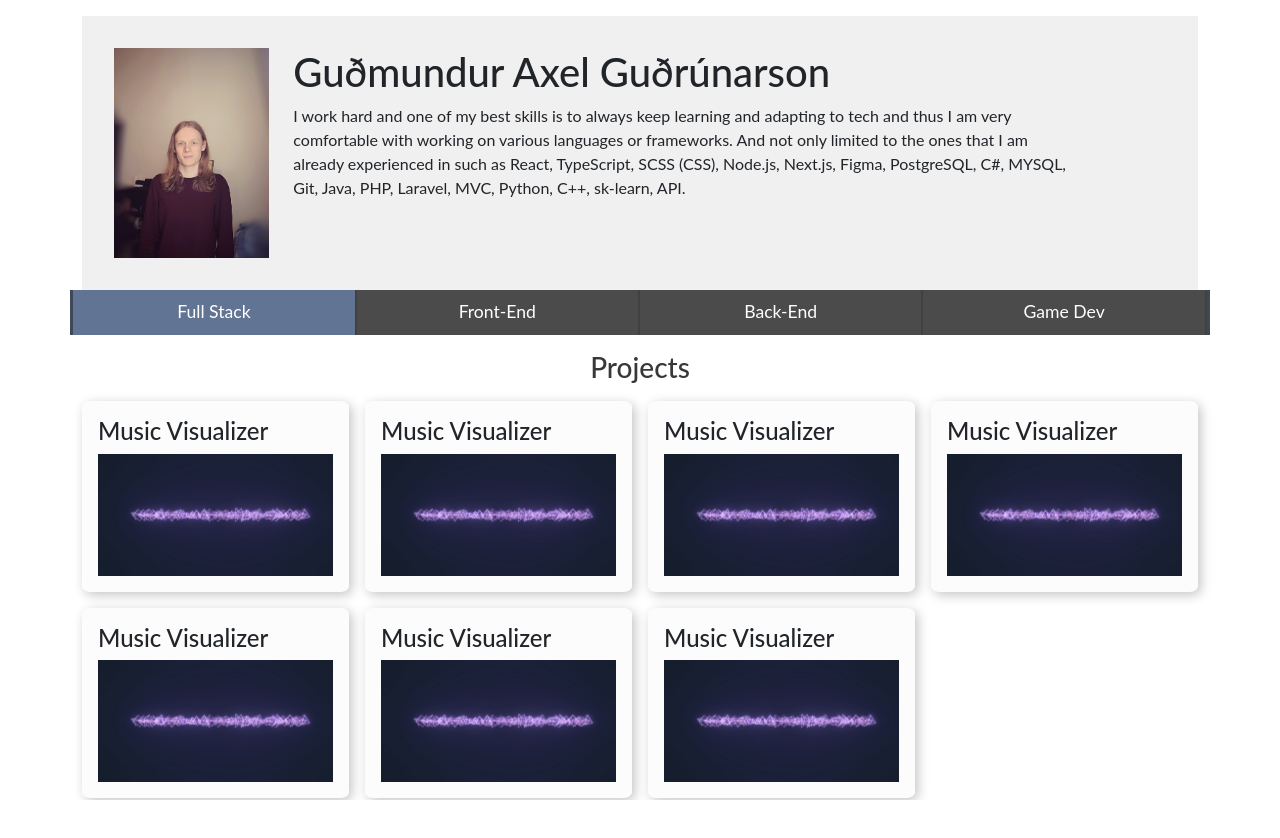
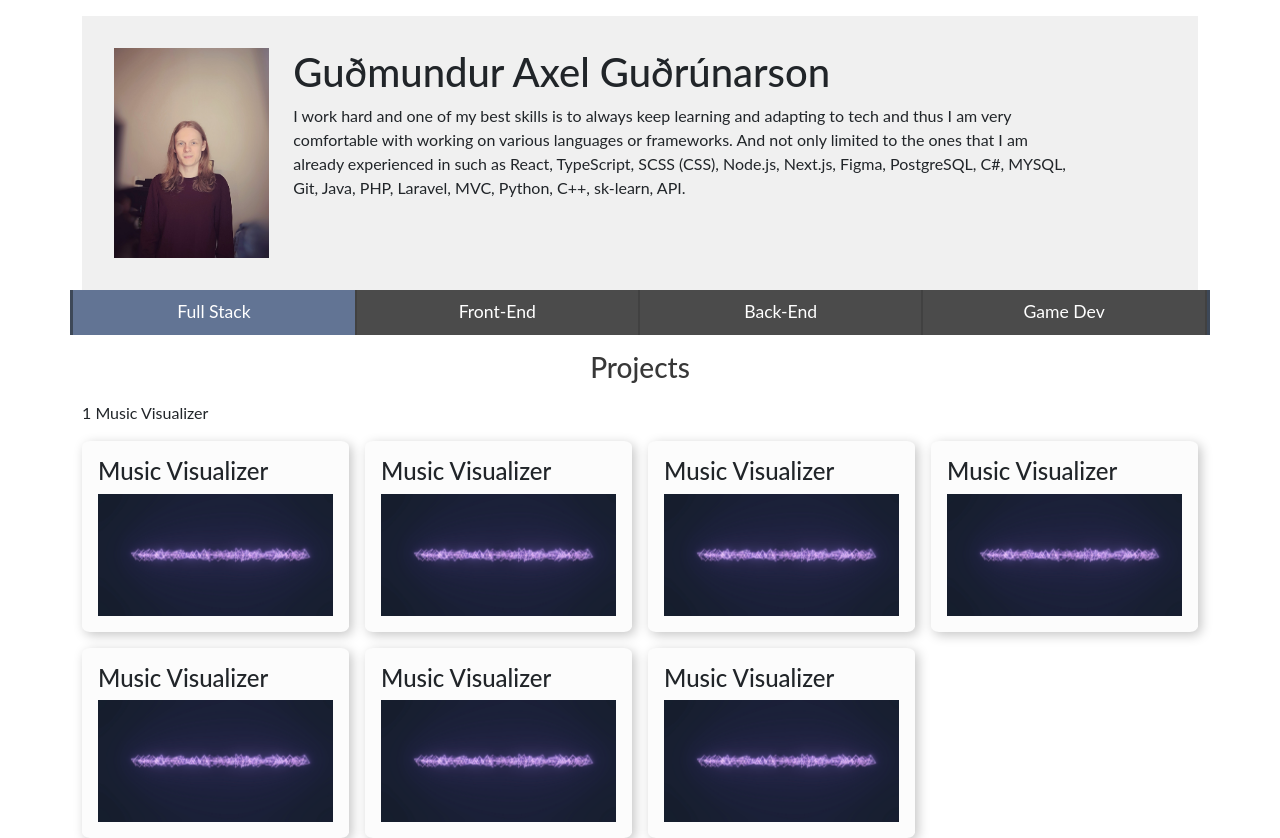
Before and after one commit to RegAse/portfolio-2025, a React (Vite) app: page / in a window 1280 px wide. Before the commit the page ends 800 px from the top, so only its background shows below. Built offline with nearby package versions, Linux system fonts and the light colour scheme; the HTML template or start-up script is replaced by a standard one.

Commit message:
Added json data file

```diff
--- a/src/App.tsx
+++ b/src/App.tsx
@@ -2,6 +2,8 @@
 import "bootstrap/dist/css/bootstrap.min.css";
 import "./App.scss";
 import { Link } from "react-router-dom";
+
+import * as data from "./data/data.json";
 
 function App() {
 	// const [count, setCount] = useState(0)
@@ -49,6 +51,9 @@ function App() {
 				<div className="projects-section">
 					<h3 className="text-center mb-3">Projects</h3>
 					<div className="row gx-3 gy-3">
+						{data.projects.map((project) => (
+							<div>{project.id} {project.title}</div>
+						))}
 						<div className="col-sm-3">
 							<div className="project-card">
 								<h4>Music Visualizer</h4>
--- /dev/null
+++ b/src/data/data.js
@@ -0,0 +1,10 @@
+export const data = {
+    projects: [
+        {
+            id: 1,
+            title: "Music Visualizer",
+            description: "A music visualizer made in javascript",
+            cover: "./images/firefox_qB9V85shYV.png",
+        }
+    ]
+}
--- /dev/null
+++ b/src/data/data.json
@@ -0,0 +1,10 @@
+{
+    "projects": [
+        {
+            "id": 1,
+            "title": "Music Visualizer",
+            "description": "A music visualizer made in javascript",
+            "cover": "./images/firefox_qB9V85shYV.png"
+        }
+    ]
+}
--- /dev/null
+++ b/src/types/Project.ts
@@ -0,0 +1,6 @@
+export interface Project {
+    id: number,
+    title: string,
+    description: string;
+    cover: string;
+}
```
